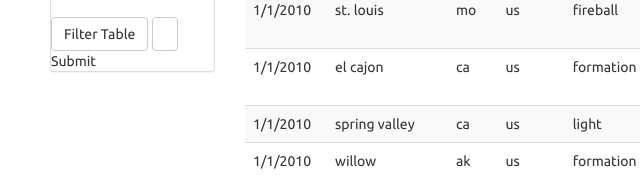
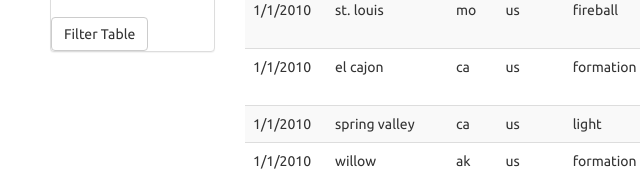
Before and after one commit to jonathanezeugo/javascript-challenge, a plain HTML site: page index.html in a window 1280 px wide. Shown: the part 1218-1409 px from the top of the page, 20-660 px from the left. Drawn offline with nearby package versions, Linux system fonts and the light colour scheme.

Commit message:
Improved index.html and app.js files

```diff
--- a/index.html
+++ b/index.html
@@ -63,7 +63,7 @@
                     </ul>
                   </div>
                   <button id="filter-btn" type="button" class="btn btn-default">Filter Table</button>
-                  <input id="submit-btn" type="button" class="btn btn-default">Submit</input>
+                  <!-- <input id="submit-btn" type="button" class="btn btn-default">Submit</input> -->
                 <!-- </div> -->
               </form>
               </div>
--- a/static/js/app.js
+++ b/static/js/app.js
@@ -58,7 +58,7 @@ d3.selectAll(".filter").on("change", addFilters);
 // Logging filters output to console
 console.log(filters)
 
-//OPTIONAL BONUS 'LEVEL 2' - MULTIPLE SEARCH CATEGORIES
+//For filtering table by date entries
 function click1(){
     const date = d3.select('#datetime').property('value');
     let filter = tableData;
```
